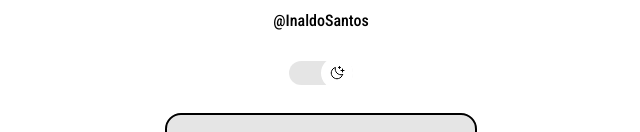
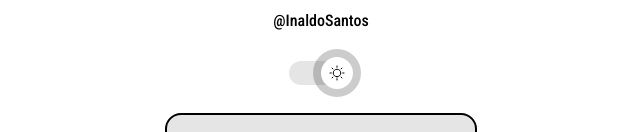
Before and after one commit to InaldoSantos/DevLinks-IS, a plain HTML site: page index.html in a window 1280 px wide. In both pictures the pointer is over the button 656 px from the left and 267 px from the top of the page. Shown: the part 194-326 px from the top of the page, without its empty margins (319-959 px from the left). Drawn offline with nearby package versions, Linux system fonts and the light colour scheme.

Commit message:
Correção do seletor | Imagem

```diff
--- a/style.css
+++ b/style.css
@@ -62,10 +62,11 @@ body * {
 
   margin: 4px auto;
 }
+
 #switch button {
   width: 32px;
   height: 32px;
-  background: white url(./assets/moon-stars.svg) no-repeat center;
+  background: white var(--switch-bg-url) no-repeat center;
   border: 0;
   border-radius: 50%;
 
@@ -79,6 +80,10 @@ body * {
 .light #switch button {
   right: 0;
   left: initial;
+}
+
+#switch button:hover {
+  outline: 8px solid var(--highlight-color);
 }
 
 #switch span {
```
